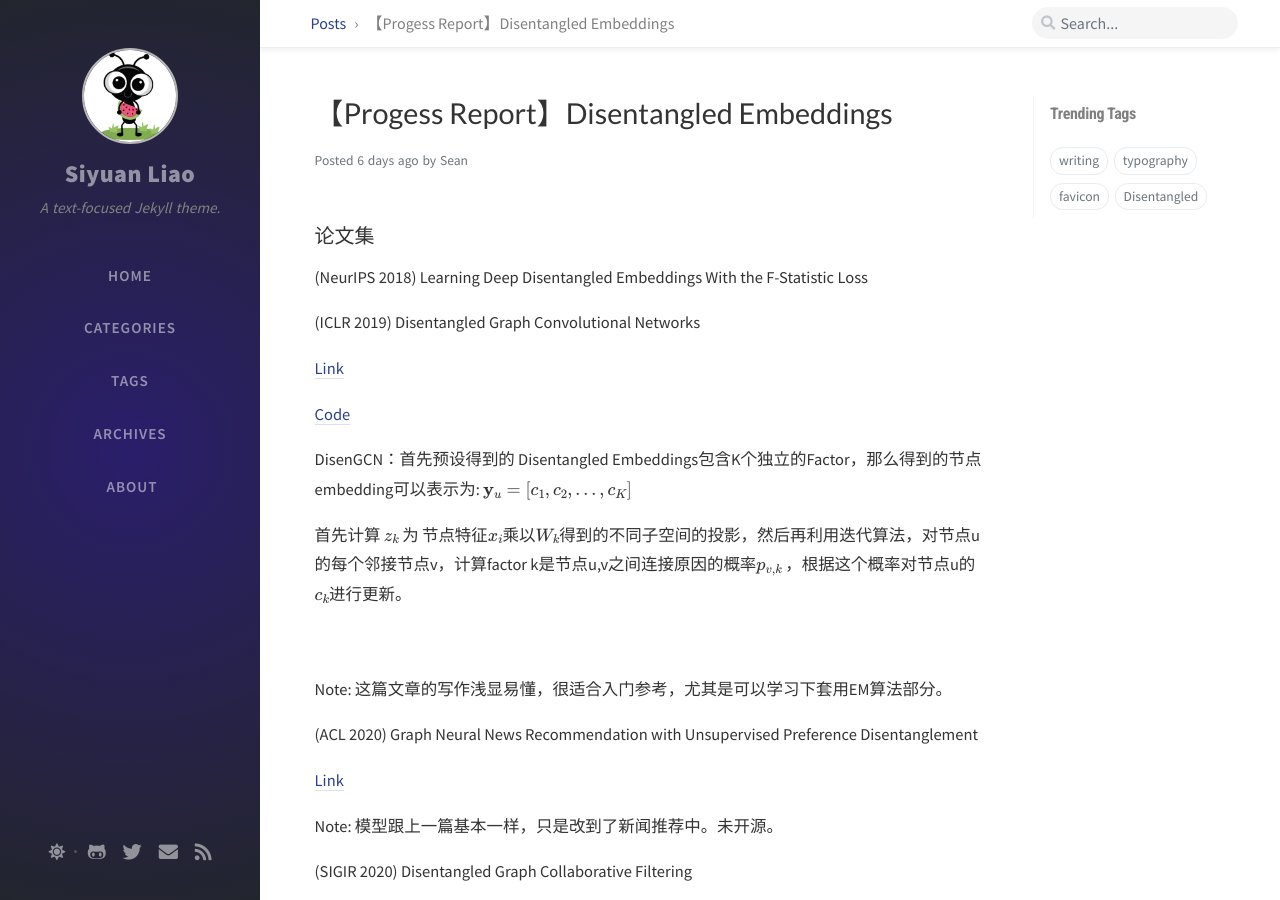
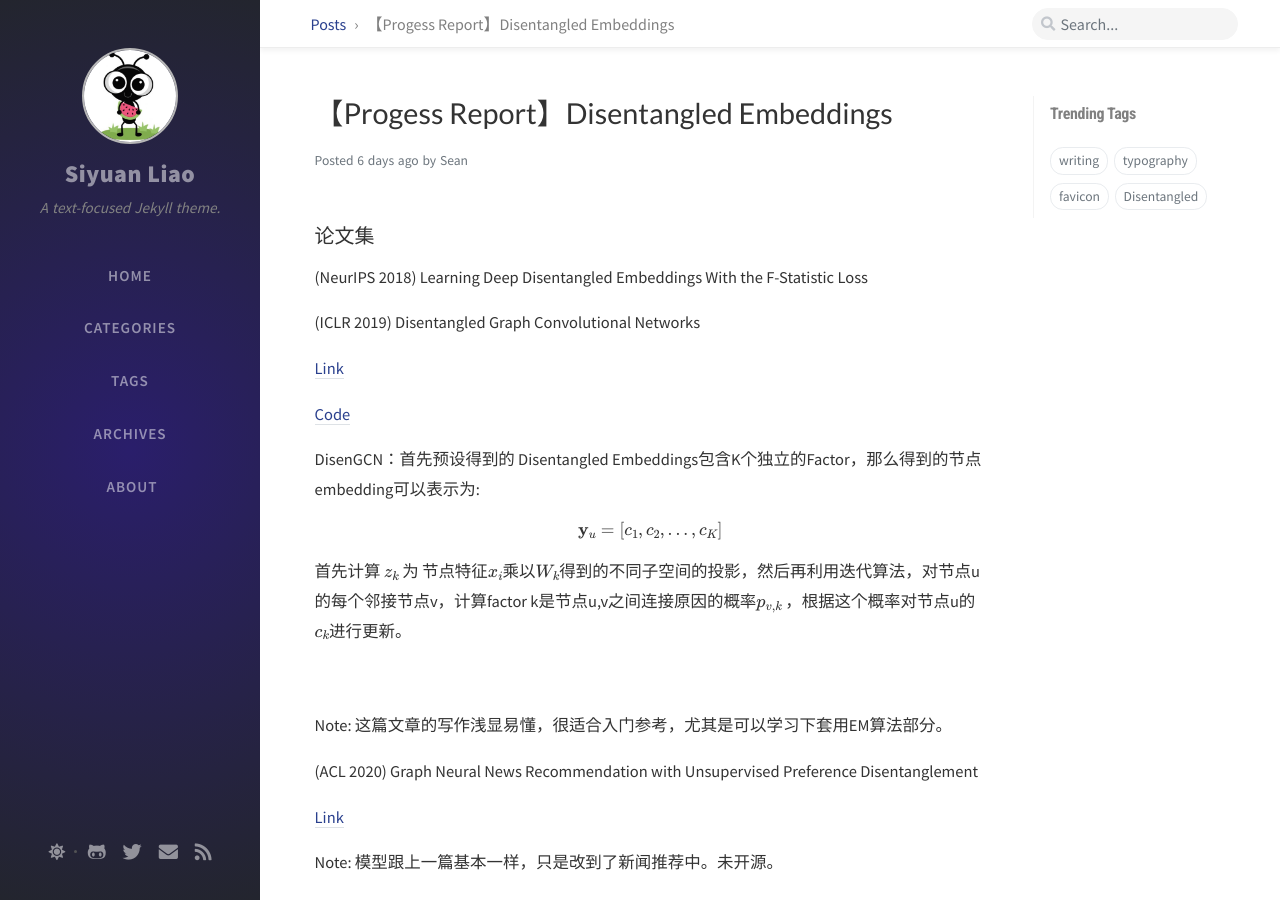
Before and after one commit to SeanLiaoy/seanliaoy.github.io, a Jekyll site: the page built from _posts/2020-10-04-disentangled.md, in a window 1280 px wide and 900 px high. Built offline with Jekyll 4.4.1, drawn with Linux system fonts in a browser that asks for light colours; nearby versions of some CDN libraries; comment, search, counter and statistics services are not loaded.

```diff
--- a/_posts/2020-10-04-disentangled.md
+++ b/_posts/2020-10-04-disentangled.md
@@ -19,7 +19,8 @@ math: true
 [Code](https://github.com/THUDM/cogdl)
 
 DisenGCN：首先预设得到的 Disentangled Embeddings包含K个独立的Factor，那么得到的节点embedding可以表示为:
-$$ \mathbf{y}_{u} = [c_1, c_2, ..., c_K] $$
+
+$$ \mathbf{y}_u = [c_1, c_2, ..., c_K] $$
 
 首先计算 \\(z_k\\) 为 节点特征\\(x_i\\)乘以\\(W_k\\)得到的不同子空间的投影，然后再利用迭代算法，对节点u的每个邻接节点v，计算factor k是节点u,v之间连接原因的概率\\(p_{v, k} \\) ，根据这个概率对节点u的\\(c_k\\)进行更新。
 
```
